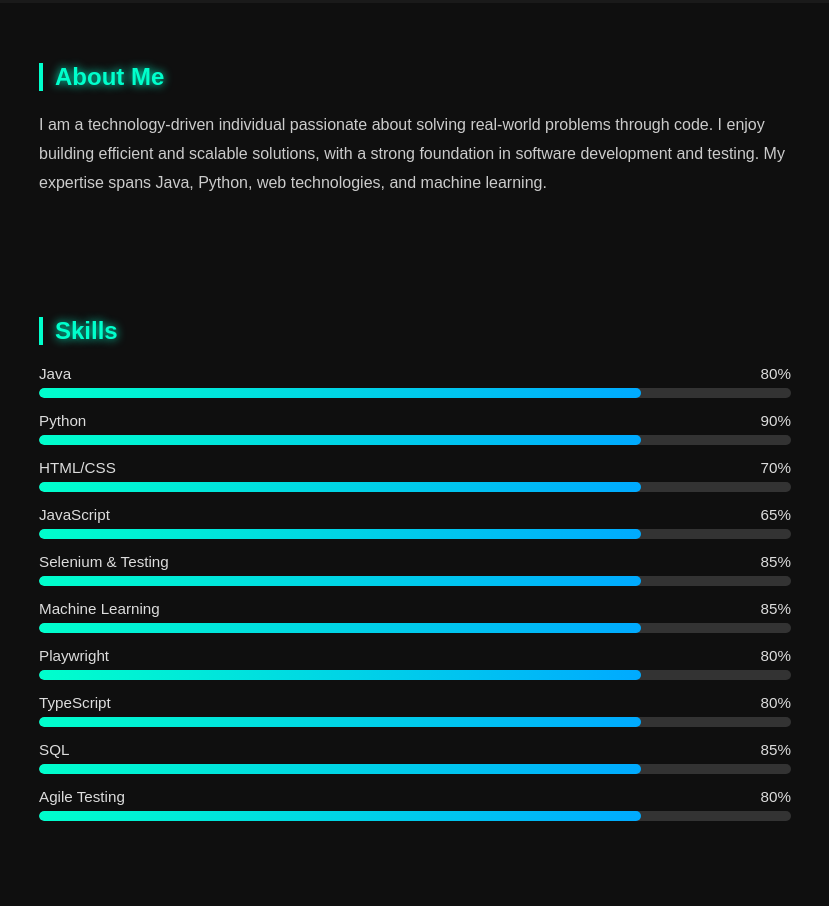
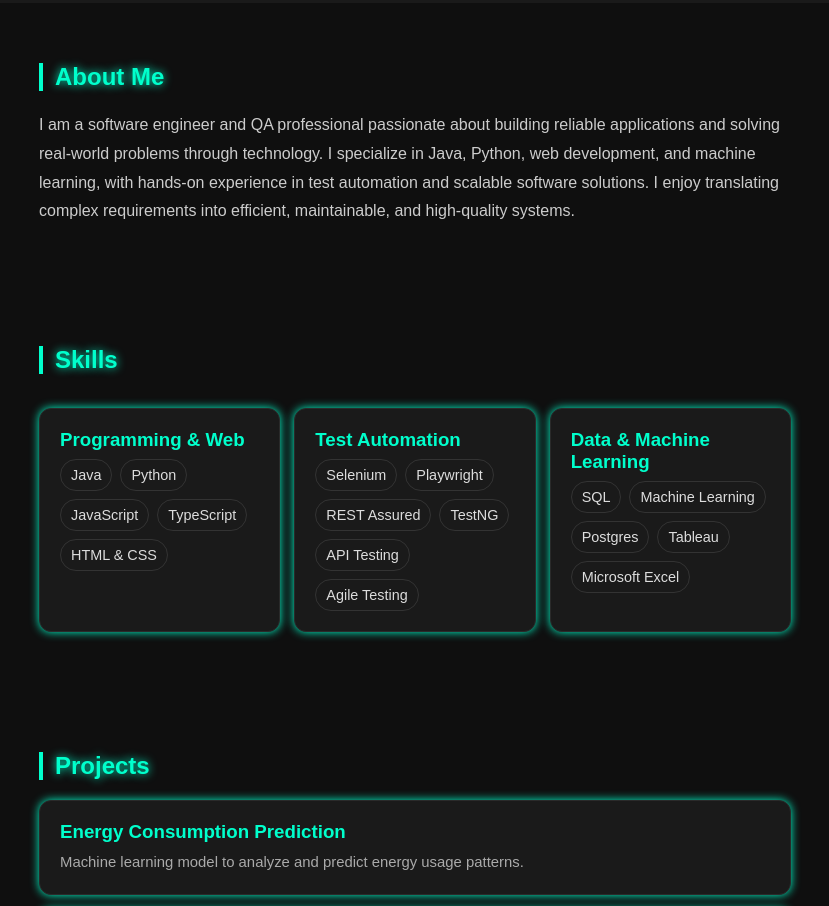
Before and after one commit to Zelda1408/Portfolio-, a plain HTML site: page index.html in a window 1280 px wide. Shown: the part 437-1343 px from the top of the page, without its empty margins (225-1054 px from the left). Drawn offline with Linux system fonts and the light colour scheme.

Commit message:
Refresh portfolio about and skills sections
Co-authored-by: Copilot <223556219+Copilot@users.noreply.github.com>

```diff
--- a/index.html
+++ b/index.html
@@ -116,31 +116,33 @@
     }
 
     /* SKILLS */
-    .skill {
-      margin: 14px 0;
+    .skill-groups {
+      display: grid;
+      grid-template-columns: repeat(auto-fit, minmax(220px, 1fr));
+      gap: 14px;
     }
 
-    .skill-label {
-      display: flex;
-      justify-content: space-between;
-      margin-bottom: 6px;
-      font-size: 0.95em;
-      color: #ddd;
+    .skill-group {
+      margin-top: 0;
     }
 
-    .bar {
-      height: 10px;
-      background: #333;
-      border-radius: 5px;
-      overflow: hidden;
+    .skill-group h3 {
+      margin-bottom: 14px;
     }
 
-    .fill {
-      height: 10px;
-      background: linear-gradient(90deg, #00ffcc, #00aaff);
-      border-radius: 5px;
-      width: 0%;
-      transition: width 1.2s ease;
+    .skill-tags {
+      display: flex;
+      flex-wrap: wrap;
+      gap: 8px;
+      list-style: none;
+    }
+
+    .skill-tags li {
+      padding: 7px 10px;
+      border: 1px solid #333;
+      border-radius: 999px;
+      color: #ddd;
+      font-size: 0.9em;
     }
 
     /* CARDS */
@@ -248,69 +250,52 @@
 <section id="about">
   <h2>About Me</h2>
   <p style="line-height:1.8; color:#ccc;">
-    I am a technology-driven individual passionate about solving real-world problems through code.
-    I enjoy building efficient and scalable solutions, with a strong foundation in software development and testing.
-    My expertise spans Java, Python, web technologies, and machine learning.
+    I am a software engineer and QA professional passionate about building reliable applications and solving real-world problems through technology. I specialize in Java, Python, web development, and machine learning, with hands-on experience in test automation and scalable software solutions. I enjoy translating complex requirements into efficient, maintainable, and high-quality systems.
   </p>
 </section>
 
 <section id="skills">
   <h2>Skills</h2>
+  <div class="skill-groups">
+    <article class="card skill-group">
+      <h3>Programming &amp; Web</h3>
+      <ul class="skill-tags" aria-label="Programming and web skills">
+        <li>Java</li>
+        <li>Python</li>
+        <li>JavaScript</li>
+        <li>TypeScript</li>
+        <li>HTML &amp; CSS</li>
+      </ul>
+    </article>
 
-  <div class="skill">
-    <div class="skill-label"><span>Java</span><span>80%</span></div>
-    <div class="bar"><div class="fill" data-width="80"></div></div>
+    <article class="card skill-group">
+      <h3>Test Automation</h3>
+      <ul class="skill-tags" aria-label="Test automation skills">
+        <li>Selenium</li>
+        <li>Playwright</li>
+        <li>REST Assured</li>
+        <li>TestNG</li>
+        <li>API Testing</li>
+        <li>Agile Testing</li>
+      </ul>
+    </article>
+
+    <article class="card skill-group">
+      <h3>Data &amp; Machine Learning</h3>
+      <ul class="skill-tags" aria-label="Data and machine learning skills">
+        <li>SQL</li>
+        <li>Machine Learning</li>
+        <li>Postgres</li>
+        <li>Tableau</li>
+        <li>Microsoft Excel</li>
+      </ul>
+    </article>
   </div>
-
-  <div class="skill">
-    <div class="skill-label"><span>Python</span><span>90%</span></div>
-    <div class="bar"><div class="fill" data-width="90"></div></div>
-  </div>
-
-  <div class="skill">
-    <div class="skill-label"><span>HTML/CSS</span><span>70%</span></div>
-    <div class="bar"><div class="fill" data-width="70"></div></div>
-  </div>
-
-  <div class="skill">
-    <div class="skill-label"><span>JavaScript</span><span>65%</span></div>
-    <div class="bar"><div class="fill" data-width="65"></div></div>
-  </div>
-
-  <div class="skill">
-    <div class="skill-label"><span>Selenium & Testing</span><span>85%</span></div>
-    <div class="bar"><div class="fill" data-width="85"></div></div>
-  </div>
-
-  <div class="skill">
-    <div class="skill-label"><span>Machine Learning</span><span>85%</span></div>
-    <div class="bar"><div class="fill" data-width="85"></div></div>
-  </div>
-
-  <div class="skill">
-    <div class="skill-label"><span>Playwright</span><span>80%</span></div>
-    <div class="bar"><div class="fill" data-width="80"></div></div>
-  </div>
-
-  <div class="skill">
-    <div class="skill-label"><span>TypeScript</span><span>80%</span></div>
-    <div class="bar"><div class="fill" data-width="80"></div></div>
-  </div>
-
-  <div class="skill">
-    <div class="skill-label"><span>SQL</span><span>85%</span></div>
-    <div class="bar"><div class="fill" data-width="85"></div></div>
-  </div>
-
-  <div class="skill">
-    <div class="skill-label"><span>Agile Testing</span><span>80%</span></div>
-    <div class="bar"><div class="fill" data-width="80"></div></div>
-  </div>
-
 </section>
 
 <section id="projects">
   <h2>Projects</h2>
+
 
   <div class="card">
     <h3>Energy Consumption Prediction</h3>
@@ -362,11 +347,7 @@
 <section id="contact">
   <h2>Contact</h2>
   <div class="contact-item">
-    <span class="label">Phone</span>
-    <span>8688963953</span>
-  </div>
-  <div class="contact-item">
-    <span class="label">Email</span>
+    <span class="label">Email:</span>
     <a href="mailto:riturajswain30@gmail.com" style="color:#00ffcc; text-decoration:none;">riturajswain30@gmail.com</a>
   </div>
 
@@ -437,8 +418,6 @@
     entries.forEach(entry => {
       if (entry.isIntersecting) {
         entry.target.classList.add('visible');
-        const fills = entry.target.querySelectorAll('.fill');
-        fills.forEach(f => { f.style.width = f.dataset.width + '%'; });
       }
     });
   }, { threshold: 0.15 });
--- a/profile.css
+++ b/profile.css
@@ -47,16 +47,6 @@ body {
     text-shadow: 0 0 20px #00ffcc;
   }
 }
-.fill {
-  width: 0;
-  animation: load 2s forwards;
-}
-
-@keyframes load {
-  to {
-    width: 80%; /* adjust per skill */
-  }
-}
 body {
   background: url("Bg.jpeg") no-repeat center center/cover;
 }
```
